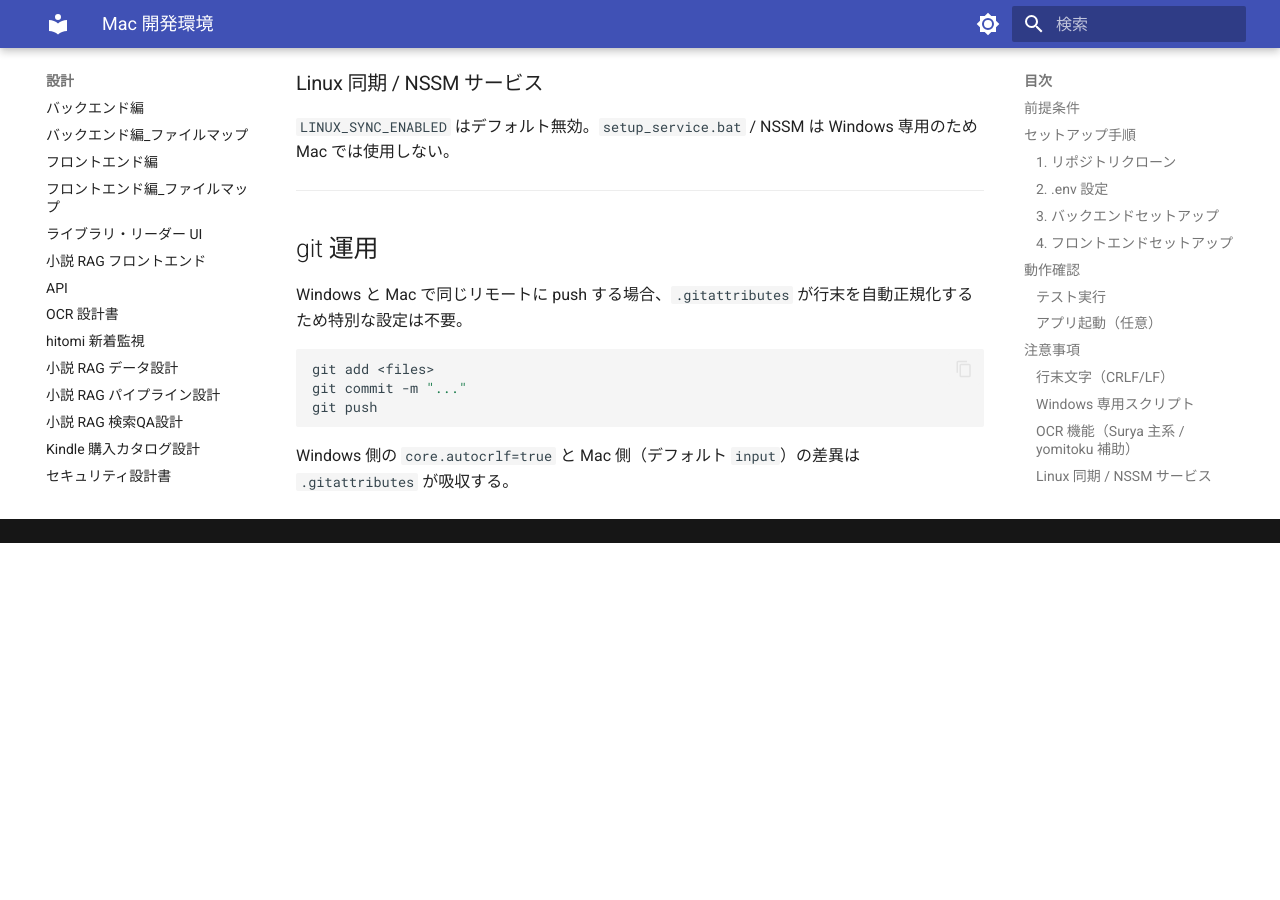
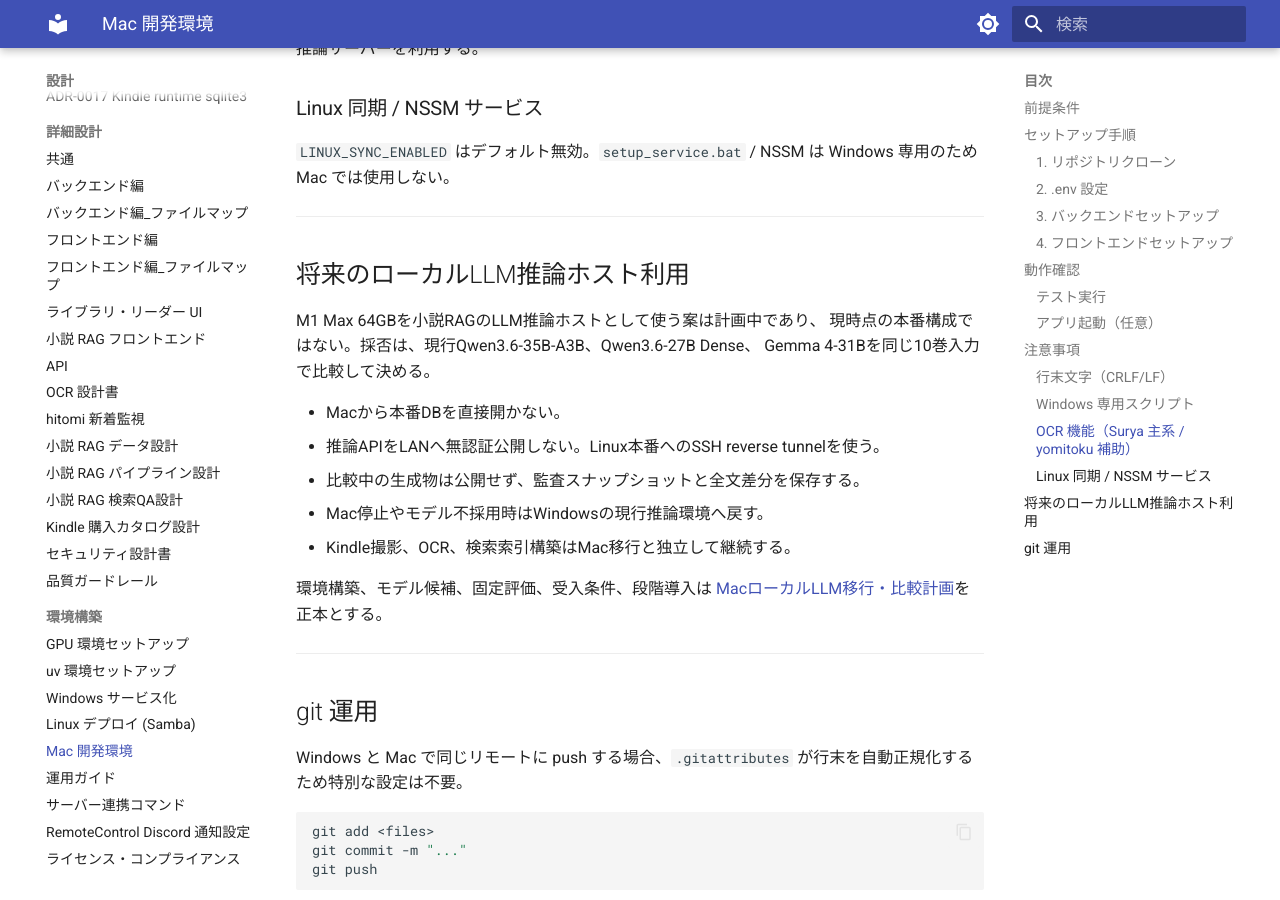
Before and after one commit to kkmmyr/Pic2PDF_Viewer, an MkDocs documentation site: the page built from docs/design/環境構築/Mac開発環境セットアップ.md, in a window 1280 px wide and 900 px high, scrolled down 3097 px. Built offline with MkDocs 1.6.1 and Material for MkDocs 9.7.7, drawn with Linux system fonts in a browser that asks for light colours; before the commit the page ends 3640 px from its top, so only the background shows below that; some of the changed text lies outside the part shown.

Commit message:
docs(mac): add local LLM migration plan
Document the Mac development setup boundary, fixed model comparison plan, staged rollout, and rollback path.

Co-Authored-By: Codex GPT-5 <noreply@anthropic.com>

```diff
--- a/docs/design/環境構築/Mac開発環境セットアップ.md
+++ b/docs/design/環境構築/Mac開発環境セットアップ.md
@@ -1,10 +1,13 @@
 # Mac 開発環境セットアップ
 
-> status: living | last-verified: 2026-07-27
+> status: living | last-verified: 2026-07-28
 
 Windows をメイン環境として運用しつつ、Mac からコード編集・テスト実行・git 操作を行うための手順。
 
-> **前提**: アプリの本番運用（NSSM サービス・Linux デプロイ）は Windows / Linux で行う。Mac は開発専用。
+> **前提**: アプリの本番運用（NSSM サービス・Linux デプロイ）は Windows / Linux で行う。
+> Macは現在も開発専用であり、ローカルLLM推論ホストとしての利用は
+> [MacローカルLLM移行・比較計画](../../log/計画/MacローカルLLM移行・比較計画.md)の
+> 受入完了後に限る。
 
 ---
 
@@ -135,6 +138,23 @@ OCR を実行しないか、既存の Windows OCR agent / 推論サーバーを
 
 ---
 
+## 将来のローカルLLM推論ホスト利用
+
+M1 Max 64GBを小説RAGのLLM推論ホストとして使う案は計画中であり、
+現時点の本番構成ではない。採否は、現行Qwen3.6-35B-A3B、Qwen3.6-27B Dense、
+Gemma 4-31Bを同じ10巻入力で比較して決める。
+
+- Macから本番DBを直接開かない。
+- 推論APIをLANへ無認証公開しない。Linux本番へのSSH reverse tunnelを使う。
+- 比較中の生成物は公開せず、監査スナップショットと全文差分を保存する。
+- Mac停止やモデル不採用時はWindowsの現行推論環境へ戻す。
+- Kindle撮影、OCR、検索索引構築はMac移行と独立して継続する。
+
+環境構築、モデル候補、固定評価、受入条件、段階導入は
+[MacローカルLLM移行・比較計画](../../log/計画/MacローカルLLM移行・比較計画.md)を正本とする。
+
+---
+
 ## git 運用
 
 Windows と Mac で同じリモートに push する場合、`.gitattributes` が行末を自動正規化するため特別な設定は不要。
--- a/mkdocs.yml
+++ b/mkdocs.yml
@@ -159,6 +159,7 @@ nav:
       - テスト知見: log/技術知見/テスト知見.md
   - 計画:
       - バックログ: log/計画/バックログ.md
+      - MacローカルLLM移行・比較計画: log/計画/MacローカルLLM移行・比較計画.md
       - 小説OCR品質改善 実装計画: log/計画/小説OCR品質改善_実装計画.md
       - リファクタリング計画書: log/計画/リファクタリング計画書.md
   - アーカイブ:
```
Also changed, not shown: docs/log/計画/MacローカルLLM移行・比較計画.md (added, +118 -0 lines).
